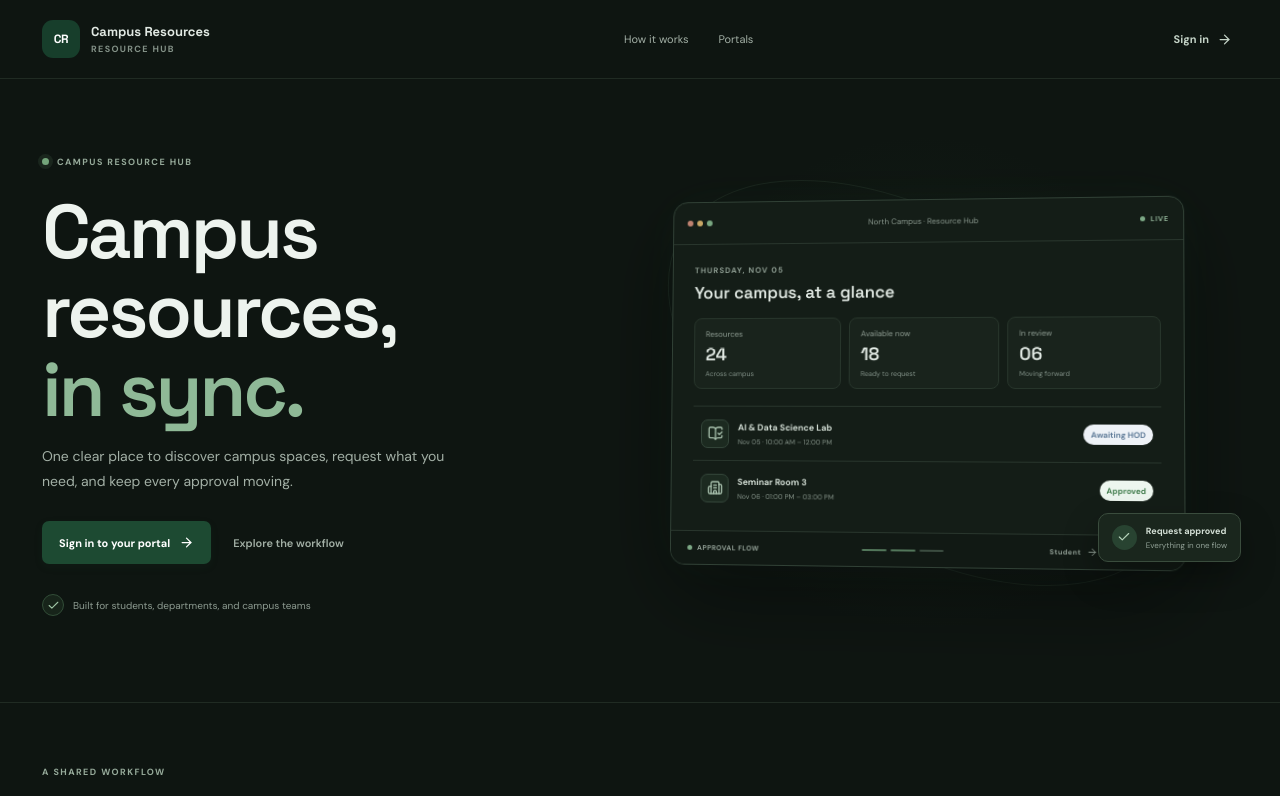
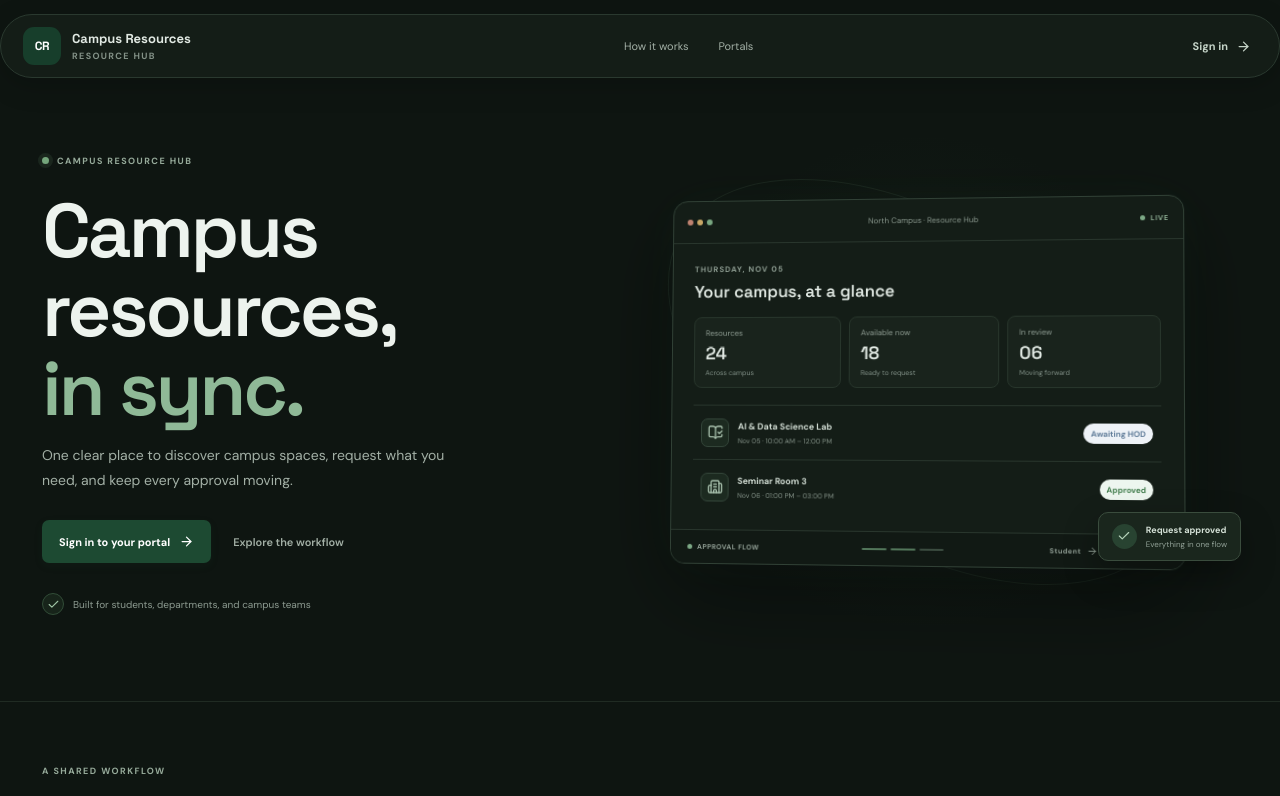
Before and after one commit to arya1377singh-git/CampusResourceHub, a React (Vite) app: page / in a window 1280 px wide. Shown: the top 796 px of the page. Built offline with nearby package versions, Linux system fonts and the light colour scheme.

Commit message:
Make landing navbar pill shaped

```diff
--- a/App.css
+++ b/App.css
@@ -328,7 +328,7 @@ body { background: #0e1511; color: #dce6de; }
 
 .marketing-shell { min-height: 100vh; overflow: hidden; background: #0e1511; color: #dce6de; }
 .marketing-header, .marketing-footer { display: flex; align-items: center; justify-content: space-between; max-width: 1320px; margin: 0 auto; padding: 20px 42px; }
-.marketing-header { min-height: 78px; border-bottom: 1px solid #202b23; }
+.marketing-header { min-height: 64px; margin: 14px auto 0; padding: 8px 22px; border: 1px solid #2a392f; border-radius: 999px; background: #141d17; box-shadow: 0 8px 28px rgba(0, 0, 0, .18); }
 .marketing-brand { display: inline-flex; align-items: center; gap: 11px; color: inherit; text-decoration: none; }
 .marketing-brand > span:last-child { display: flex; flex-direction: column; gap: 3px; }
 .marketing-brand strong { color: #e1e9e3; font: 700 13px "Space Grotesk", sans-serif; }
```
